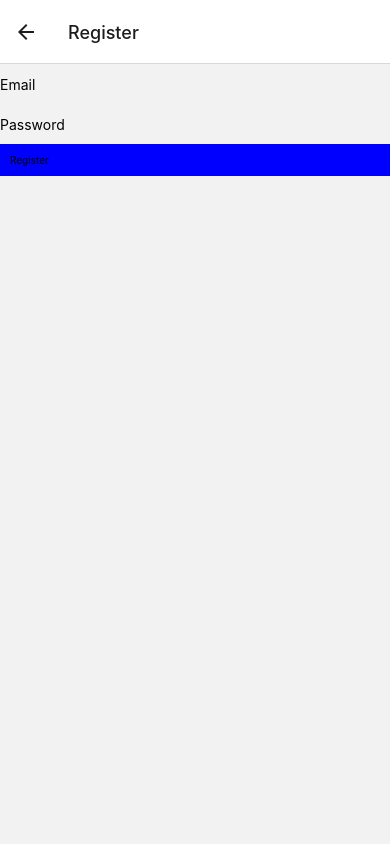
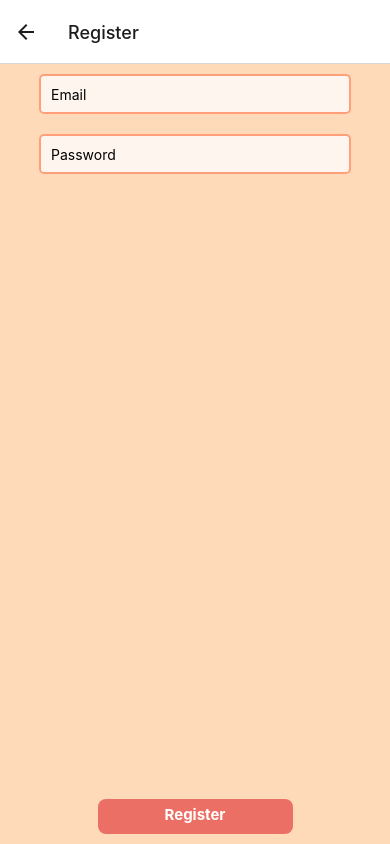
Before and after one commit to dgibb/HackathonFrontEnd, a React Native app: screen /Register in a window 390 px wide. Built offline with nearby package versions, Linux system fonts and the light colour scheme.

Commit message:
Fixed register page

```diff
--- a/pages/register-screen.js
+++ b/pages/register-screen.js
@@ -35,16 +35,18 @@ function RegisterScreen({ navigation }) {
   const [email, setEmail] = useState('');
   const [password, setPassword] = useState('');
   return (
+    <View style={styles.bg}>
       <View style={styles.body}>
         <TextInput
-        style={{height: 40}}
+          style={styles.input}
           placeholder="Email"
           onChangeText={email => setEmail(email)}
           defaultValue={email}
         />
 
         <TextInput
-          style={{height: 40}}
+            secureTextEntry={true}
+            style={styles.input}
             placeholder="Password"
             onChangeText={password => setPassword(password)}
             defaultValue={password}
@@ -52,32 +54,50 @@ function RegisterScreen({ navigation }) {
 
         <TouchableOpacity
           onPress={() => register(email, password)}
-        style={{ backgroundColor: 'blue' }}>
+          style={styles.button}>
           <Text style={styles.button}>Register</Text>
         </TouchableOpacity>
+      </View>
     </View>
   );
 }
 
 const styles = StyleSheet.create({
+
+  bg: {
+    flex: 1,
+    flexDirection: "column",
+    backgroundColor: 'peachpuff'
+  },
+
   body: {
-    flexDirection: "column",
+    flex: 1,
+    alignItems: 'center'
   },
-  upper: {
-    flex: 1,
-    backgroundColor: 'rgba(0, 0, 0, 0)',
+
+  button: {
+    color: 'white',
+    backgroundColor: '#EC6F66',
+    textAlign: 'center',
+    fontWeight: 'bold',
+    paddingTop: 3,
+    margin: 'auto',
+    marginBottom: 10,
+    fontSize: 15,
+    width: '50%',
+    borderRadius: 8,
   },
-  lower: {
-    flex: 0,
-    backgroundColor: 'rgba(0, 0, 0, 0)',
-  },
-  button: {
-    backgroundColor: 'EC6F66',
-    padding: 5,
-    margin: 5,
-    fontSize: 10,
-    width: "50%",
-  },
+
+  input: {
+    height: 40,
+    width: '80%',
+    backgroundColor: '#fff5ef',
+    margin: 10,
+    borderRadius: 5,
+    borderWidth: 2,
+    borderColor: '#ffa07a',
+    padding: 10
+  }
 });
 
 export default RegisterScreen;
--- a/pages/splash-screen.js
+++ b/pages/splash-screen.js
@@ -8,7 +8,7 @@ import { createNativeStackNavigator } from '@react-navigation/native-stack';
 function SplashScreen({ navigation }) {
   const token = localStorage.getItem('token');
   if(token) {
-    navigation.navigate('Login')
+    navigation.navigate('Register')
   }
 
   return (
@@ -87,7 +87,7 @@ const styles = StyleSheet.create({
   tinyLogo: {
     position: 'fixed',
     width: '100%',
-    height: 300,
+    height: '100vw',
     top: '50%',
     transform: 'translateY(-50%)',
   }
```
Lines whose indentation alone changed are shown as unchanged.
